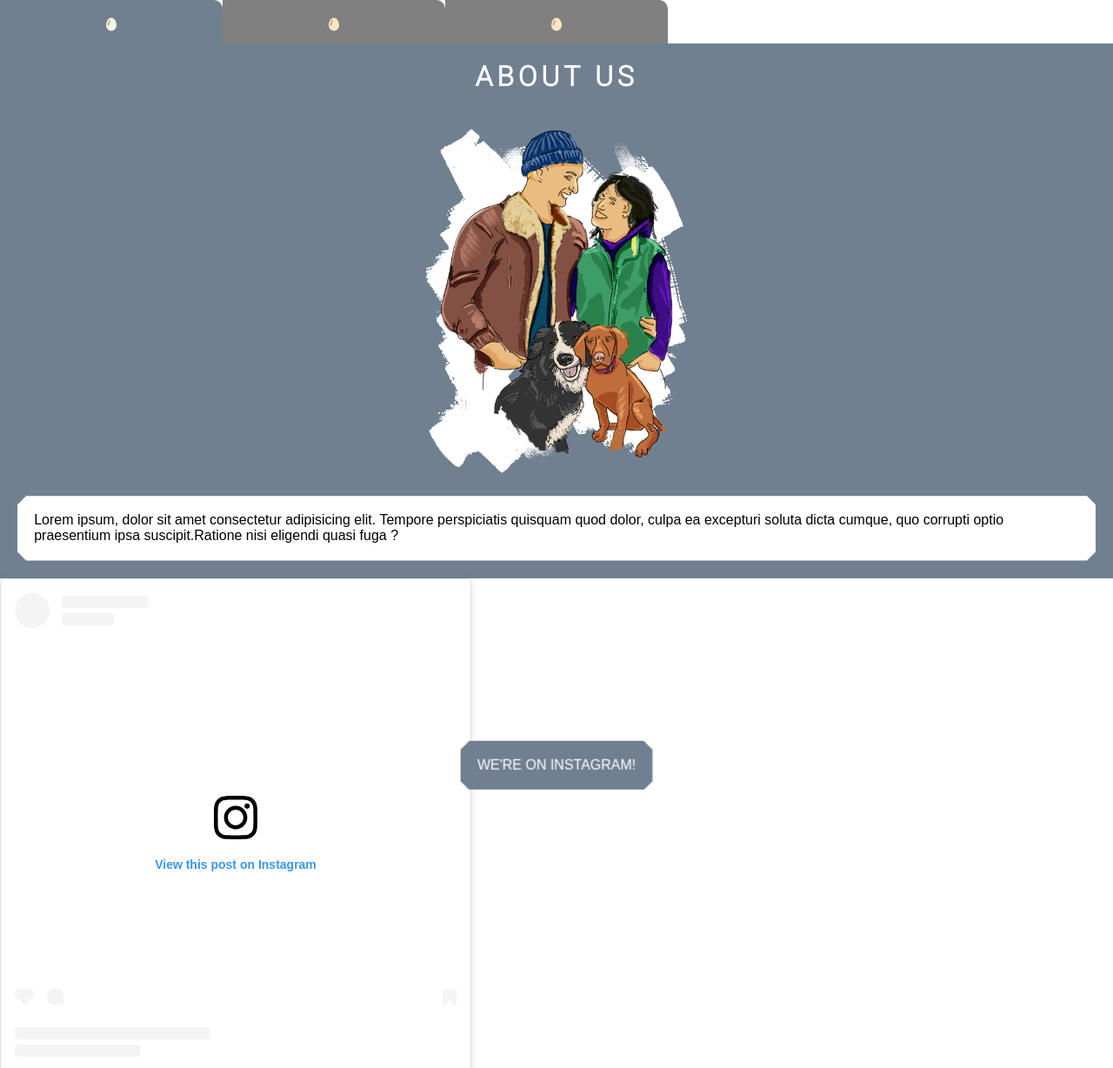
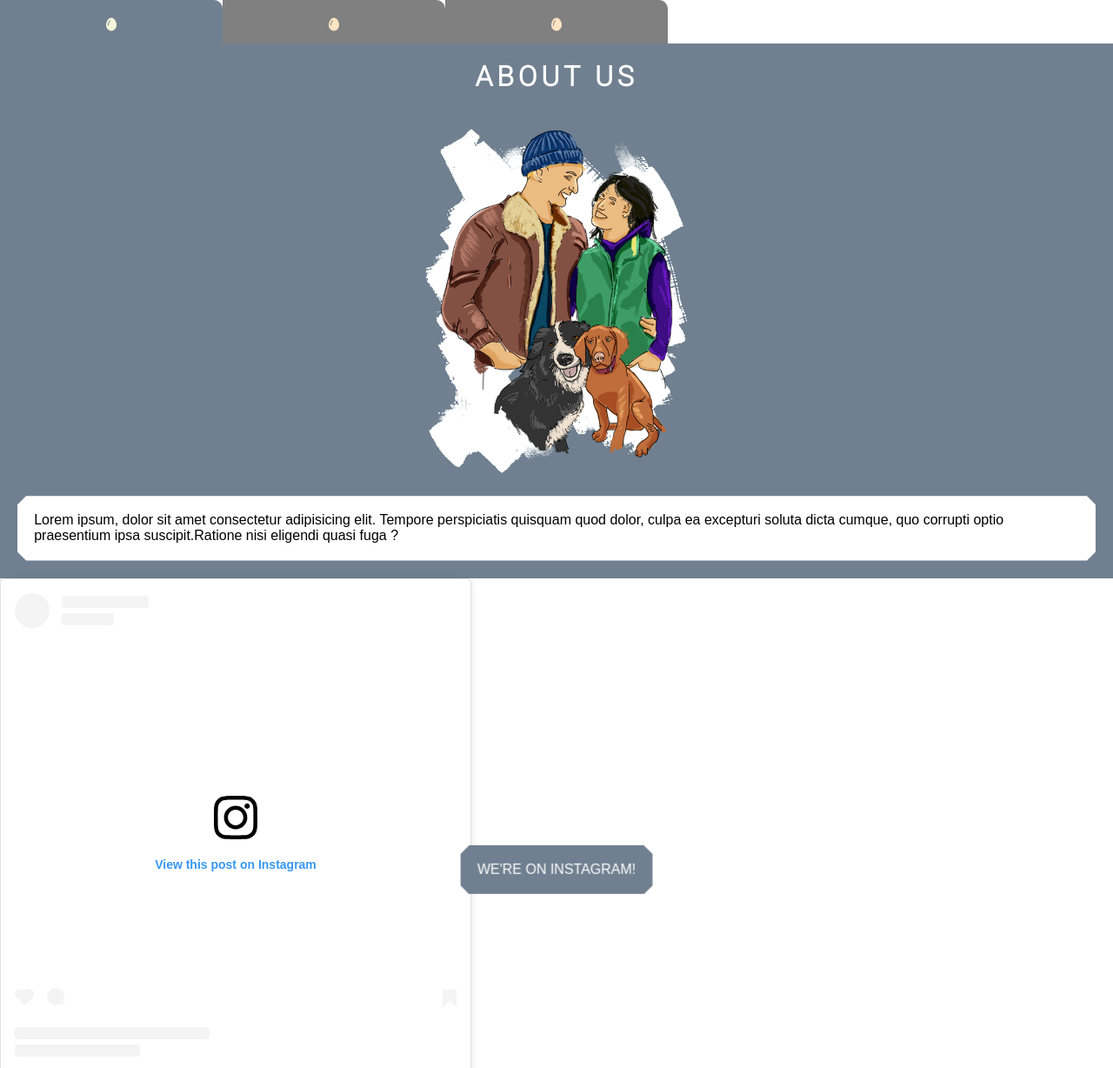
Before and after one commit to DazHaze/Farm-People-Mobile, a plain HTML site: page index.html in a window 1280 px wide. Shown: the top 1228 px of the page at 87% size. Drawn offline with Linux system fonts and the light colour scheme; a script that the page names is missing; a web font is replaced by a local one.

Commit message:
fix absolute positioning of instgram post labeling

```diff
--- a/assets/css/style.css
+++ b/assets/css/style.css
@@ -110,7 +110,7 @@ p {
     width: auto;
     position: absolute;
     background: slategray;
-    top: 110%;
+    top: 1000px;
     left: 50%;
     transform: translate(-50%, -50%);
     -webkit-clip-path: polygon(10px 0%, calc(100% - 10px) 0%, 100% 10px, 100% calc(100% - 10px), calc(100% - 10px) 100%, 10px 100%, 0% calc(100% - 10px), 0% 10px);
```
